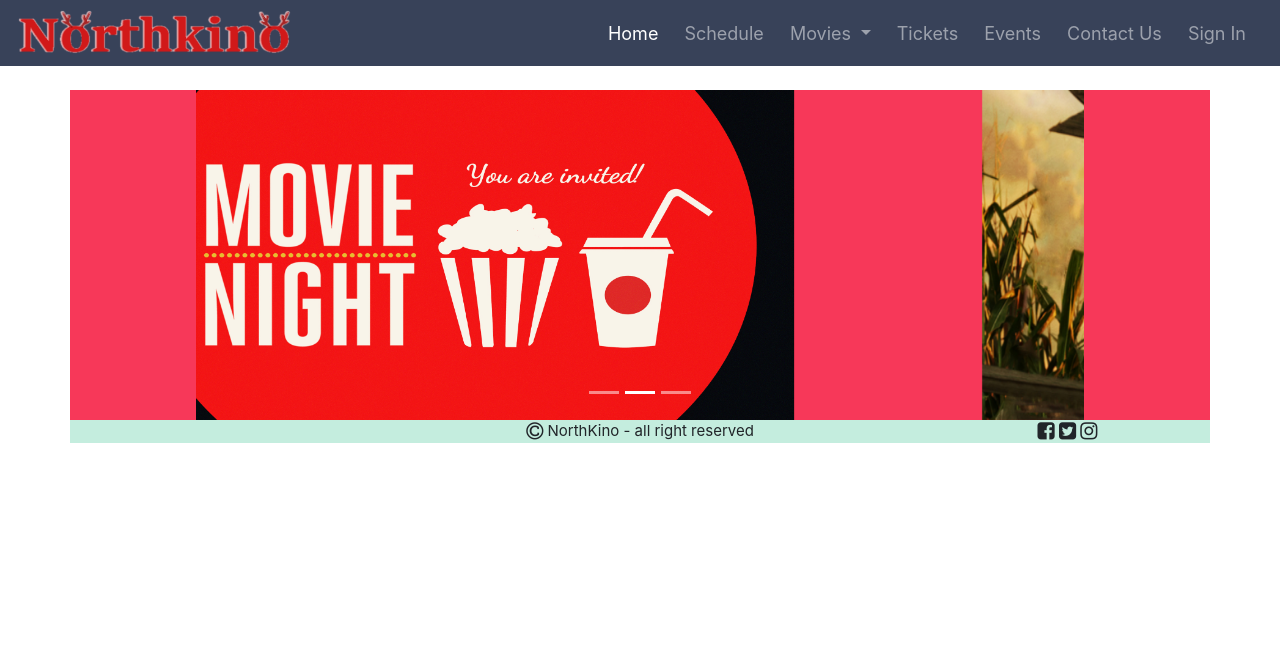
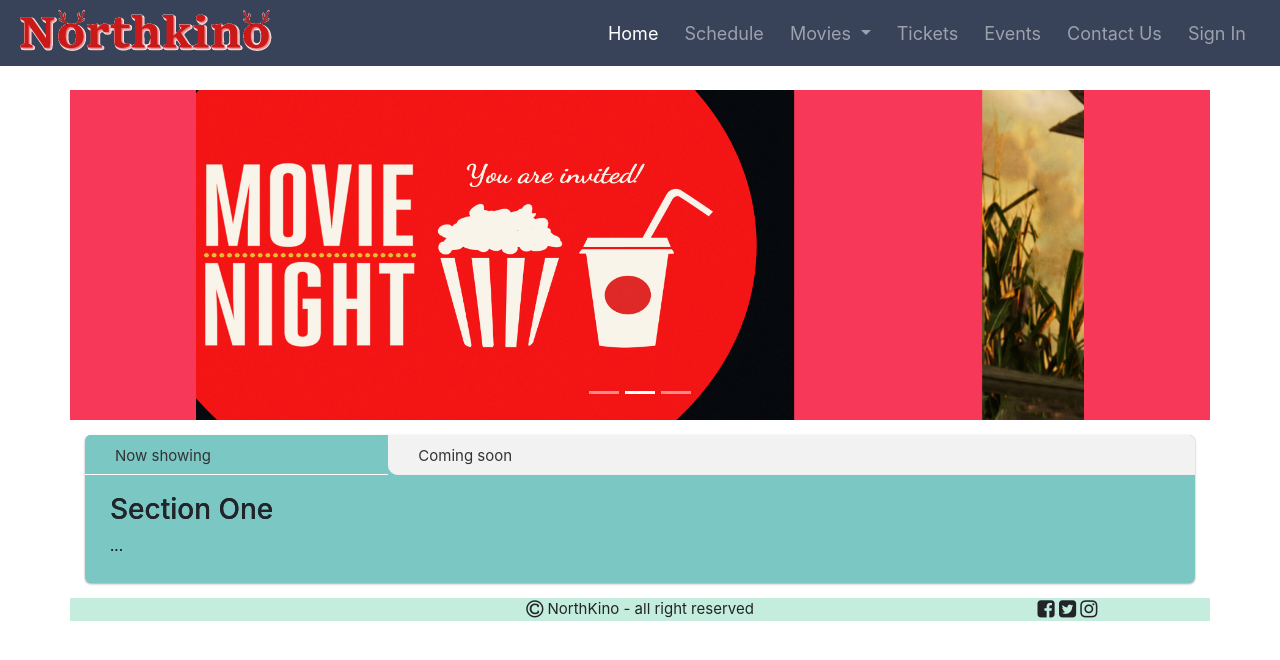
Before and after one commit to klezd/NorthKino, a plain HTML site: page index.html in a window 1280 px wide. Drawn offline with nearby package versions, Linux system fonts and the light colour scheme.

Commit message:
tabs bar for movies on & incomming show

```diff
--- a/css/index.css
+++ b/css/index.css
@@ -0,0 +1,181 @@
+.tab-wrap {
+  -webkit-transition: 0.3s box-shadow ease;
+  transition: 0.3s box-shadow ease;
+  border-radius: 6px;
+  max-width: 100%;
+  display: -webkit-box;
+  display: -webkit-flex;
+  display: -ms-flexbox;
+  display: flex;
+  -webkit-flex-wrap: wrap;
+  -ms-flex-wrap: wrap;
+  flex-wrap: wrap;
+  position: relative;
+  list-style: none;
+  background-color: #7AC7C4;
+  margin: 15px 0;
+  /*margin-right: auto;
+  margin-left: auto;*/
+  box-shadow: 0 1px 3px rgba(0, 0, 0, 0.12), 0 1px 2px rgba(0, 0, 0, 0.24);
+}
+
+.tab-wrap:hover { box-shadow: 0 12px 23px rgba(0, 0, 0, 0.23), 0 10px 10px rgba(0, 0, 0, 0.19); }
+
+.tab { display: none; }
+
+.tab:checked:nth-of-type(1) ~ .tab-content:nth-of-type(1) {
+  opacity: 1;
+  -webkit-transition: 0.5s opacity ease-in, 0.8s -webkit-transform ease;
+  transition: 0.5s opacity ease-in, 0.8s transform ease;
+  position: relative;
+  top: 0;
+  z-index: 100;
+  -webkit-transform: translateY(0px);
+  -ms-transform: translateY(0px);
+  transform: translateY(0px);
+  text-shadow: 0 0 0;
+}
+
+.tab:checked:nth-of-type(2) ~ .tab-content:nth-of-type(2) {
+  opacity: 1;
+  -webkit-transition: 0.5s opacity ease-in, 0.8s -webkit-transform ease;
+  transition: 0.5s opacity ease-in, 0.8s transform ease;
+  position: relative;
+  top: 0;
+  z-index: 100;
+  -webkit-transform: translateY(0px);
+  -ms-transform: translateY(0px);
+  transform: translateY(0px);
+  text-shadow: 0 0 0;
+}
+
+.tab:checked:nth-of-type(3) ~ .tab-content:nth-of-type(3) {
+  opacity: 1;
+  -webkit-transition: 0.5s opacity ease-in, 0.8s -webkit-transform ease;
+  transition: 0.5s opacity ease-in, 0.8s transform ease;
+  position: relative;
+  top: 0;
+  z-index: 100;
+  -webkit-transform: translateY(0px);
+  -ms-transform: translateY(0px);
+  transform: translateY(0px);
+  text-shadow: 0 0 0;
+}
+
+.tab:checked:nth-of-type(4) ~ .tab-content:nth-of-type(4) {
+  opacity: 1;
+  -webkit-transition: 0.5s opacity ease-in, 0.8s -webkit-transform ease;
+  transition: 0.5s opacity ease-in, 0.8s transform ease;
+  position: relative;
+  top: 0;
+  z-index: 100;
+  -webkit-transform: translateY(0px);
+  -ms-transform: translateY(0px);
+  transform: translateY(0px);
+  text-shadow: 0 0 0;
+}
+
+.tab:checked:nth-of-type(5) ~ .tab-content:nth-of-type(5) {
+  opacity: 1;
+  -webkit-transition: 0.5s opacity ease-in, 0.8s -webkit-transform ease;
+  transition: 0.5s opacity ease-in, 0.8s transform ease;
+  position: relative;
+  top: 0;
+  z-index: 100;
+  -webkit-transform: translateY(0px);
+  -ms-transform: translateY(0px);
+  transform: translateY(0px);
+  text-shadow: 0 0 0;
+}
+
+.tab:first-of-type:not(:last-of-type) + label {
+  border-top-right-radius: 10px;
+  border-bottom-right-radius: 0;
+}
+
+.tab:not(:first-of-type):not(:last-of-type) + label {
+  border-top-left-radius: 0;
+  border-bottom-left-radius: 10px;
+  border-top-right-radius: 0;}
+
+.tab:last-of-type:not(:first-of-type) + label {
+  border-top-left-radius: 0;
+  border-bottom-left-radius: 0;
+}
+
+.tab:checked + label {
+  background-color: #7AC7C4;
+  box-shadow: 0 -1px 0 #fff inset;
+  cursor: default;
+}
+
+.tab:checked + label:hover {
+  box-shadow: 0 -1px 0 #fff inset;
+  background-color: #fff;
+}
+
+.static{
+  box-shadow: 0 -1px 0 #eee inset;
+  border-radius: 6px 6px 0 0;
+  cursor: pointer;
+  display: block;
+  text-decoration: none;
+  background-color: #f2f2f2;
+    -webkit-box-flex: 3;
+  -webkit-flex-grow: 3;
+  -ms-flex-positive: 3;
+    flex-grow: 3;
+  -webkit-user-select: none;
+  -moz-user-select: none;
+  -ms-user-select: none;
+  box-sizing: border-box;
+  width: 280px;
+  user-select: none;
+  border-top-left-radius: 0;
+  border-bottom-left-radius: 0;
+}
+
+.tab + label {
+  box-shadow: 0 -1px 0 #eee inset;
+  border-radius: 6px 6px 0 0;
+  cursor: pointer;
+  display: block;
+  text-decoration: none;
+  color: #333;
+  -webkit-box-flex: 3;
+  -webkit-flex-grow: 3;
+  -ms-flex-positive: 3;
+  flex-grow: 3;
+  background-color: #f2f2f2;
+  -webkit-user-select: none;
+  -moz-user-select: none;
+  -ms-user-select: none;
+  user-select: none;
+  text-align: left;
+  -webkit-transition: 0.3s background-color ease, 0.3s box-shadow ease;
+  transition: 0.3s background-color ease, 0.3s box-shadow ease;
+  box-sizing: border-box;
+  width: 80px;
+  height: 40px;
+  padding-left: 30px;
+  padding-top: 10px;
+}
+
+.tab + label:hover {
+  background-color: #f9f9f9;
+  box-shadow: 0 1px 0 #f4f4f4 inset;
+}
+
+.tab-content {
+  padding: 10px 25px;
+  background-color: transparent;
+  position: absolute;
+  width: 100%;
+  z-index: -1;
+  opacity: 0;
+  left: 0;
+  -webkit-transform: translateY(-3px);
+  -ms-transform: translateY(-3px);
+  transform: translateY(-3px);
+  border-radius: 6px;
+}
--- a/index.html
+++ b/index.html
@@ -21,7 +21,7 @@
   <body>
     <header>
       <nav class="navbar navbar-expand-md navbar-dark fixed-top fix-top" style="background-color: #384259;">
-        <a href="index.html" title="Home"><img src="logo/northkino.png" alt="NorthKino" class="logo"></a
+        <a href="index.html" title="Home"><img src="logo/logo.png" alt="NorthKino" class="logo"></a
           <!-- Toggle icon when in mobile view -->
           <button class="navbar-toggler" type="button" data-toggle="collapse" data-target="#navbarCollapse" aria-controls="navbarCollapse" aria-expanded="false" aria-label="Toggle navigation">
           <span class="navbar-toggler-icon"></span>
@@ -115,6 +115,35 @@
           </a>
         </div>
       </div> <!--container-->
+      <div class="container">
+        <div class="tab-wrap">
+
+          <input type="radio" id="tab1" name="tabGroup1" class="tab" checked>
+          <label for="tab1">Now showing</label>
+
+          <input type="radio" id="tab2" name="tabGroup1" class="tab col-span 2">
+          <label for="tab2">Coming soon</label>
+
+          <input type="radio" id="" name="" style="display:none;">
+          <label for="tab3" class="static"></label>
+
+          <div class="tab-content">
+            <h3>Section One</h3>
+            <p>...</p>
+          </div>
+
+          <div class="tab-content">
+            <h3>Section Two</h3>
+            <p>...</p>
+          </div>
+<!--
+  <div class="tab-content">
+    <h3>Section Three</h3>
+    <p>...</p>
+  </div>
+-->
+        </div>
+      </div>
 
     </main>
     <footer class="container">
```
